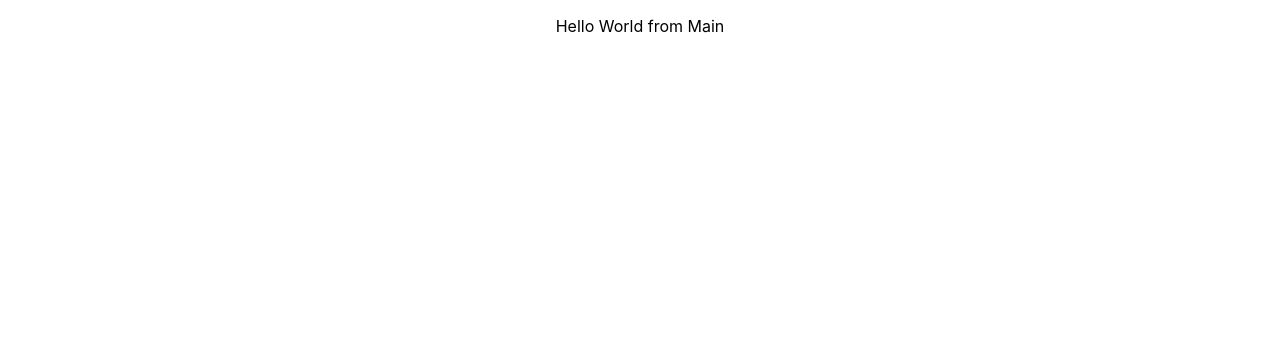
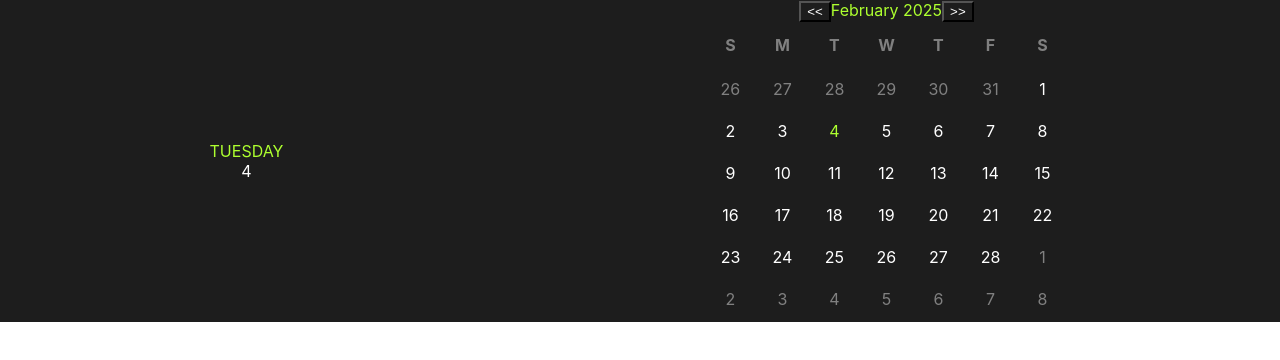
Before and after one commit to BriptimusPrimus/my-app-sample1, a React (Create React App) app: page / in a window 1280 px wide. Shown: the top 360 px of the page. Built offline with nearby package versions, Linux system fonts and the light colour scheme.

Commit message:
Calendar by Victor

```diff
--- /dev/null
+++ b/src/components/Calendar.js
@@ -0,0 +1,170 @@
+import { useState, useEffect } from "react";
+const dayInMilli = 24 * 60 * 60 * 1000;
+const LONG_DAYS = [
+  "SUNDAY",
+  "MONDAY",
+  "TUESDAY",
+  "WEDNESDAY",
+  "THURSDAY",
+  "FRIDAY",
+  "SATURDAY",
+];
+const LONG_MONTHS = [
+  "January",
+  "February",
+  "March",
+  "April",
+  "May",
+  "June",
+  "July",
+  "August",
+  "September",
+  "Octuber",
+  "November",
+  "December",
+];
+
+const Calendar = ({ value, onChange }) => {
+  const [days, setDays] = useState([]);
+  const today = new Date(value);
+
+  useEffect(() => {
+    const feb = today.getFullYear() % 4 === 0 ? 29 : 28;
+    const daysXMonth = [31, feb, 31, 30, 31, 30, 31, 31, 30, 31, 30, 31];
+    const e = new Date(today.getTime());
+    e.setDate(e.getDate() - e.getDate());
+    let a = Array(42).fill(null);
+    let i = 0;
+    if (e.getDay() !== 6) {
+      for (; i <= e.getDay(); i++) {
+        a[i] = new Date(e.getTime() - dayInMilli * (e.getDay() - i));
+      }
+    }
+    console.log(a);
+    for (let j = 1; j <= daysXMonth[today.getMonth()]; j++) {
+      a[i++] = new Date(e.getTime() + dayInMilli * j);
+    }
+    console.log(a);
+    e.setDate(e.getDate() + daysXMonth[today.getMonth()]);
+    for (let j = 1; i < a.length; j++) {
+      a[i++] = new Date(e.getTime() + dayInMilli * j);
+    }
+    console.log(a);
+    setDays(a);
+  }, [value]);
+
+  return (
+    <div
+      style={{
+        backgroundColor: "rgb(29,29,29)",
+        color: "white",
+        display: "flex",
+        alignItems: "center",
+        justifyContent: "space-around",
+      }}
+    >
+      <div
+        style={{
+          display: "flex",
+          flexDirection: "column",
+          alignItems: "center",
+          flexWrap: "nowrap",
+        }}
+      >
+        <div style={{ color: "greenyellow", flex: "1 1 auto" }}>
+          {LONG_DAYS[today.getDay()]}
+        </div>
+        <div style={{ flex: "3 1 auto" }}>{today.getDate()}</div>
+      </div>
+      <div style={{ display: "flex", flexFlow: "column" }}>
+        <div
+          style={{
+            textAlign: "center",
+            color: "greenyellow",
+          }}
+        >
+          <button
+            onClick={() => onChange(today.getTime() - dayInMilli)}
+            style={{ backgroundColor: "rgb(29,29,29)", color: "white" }}
+          >
+            {"<<"}
+          </button>
+          {LONG_MONTHS[today.getMonth()]} {today.getFullYear()}
+          <button
+            onClick={() => onChange(today.getTime() + dayInMilli)}
+            style={{ backgroundColor: "rgb(29,29,29)", color: "white" }}
+          >
+            {">>"}
+          </button>
+        </div>
+        <table>
+          <thead>
+            <tr
+              style={{
+                display: "grid",
+                gridTemplateColumns: "repeat(7, 1fr)",
+                color: "gray",
+              }}
+            >
+              {["S", "M", "T", "W", "T", "F", "S"].map((d, i) => (
+                <th
+                  style={{
+                    minHeight: 40,
+                    minWidth: 50,
+                    alignContent: "center",
+                  }}
+                  key={"head-" + i}
+                >
+                  {d}
+                </th>
+              ))}
+            </tr>
+          </thead>
+          <tbody>
+            {[...Array(days.length / 7)].map((_, i) => (
+              <tr
+                key={"week-" + i}
+                style={{
+                  display: "grid",
+                  gridTemplateColumns: "repeat(7, 1fr)",
+                }}
+              >
+                {[...Array(7)].map((_, j) => {
+                  const isThisMonth =
+                    today.getMonth() === days[i * 7 + j]?.getMonth();
+                  const isToday =
+                    isThisMonth &&
+                    today.getDate() === days[i * 7 + j]?.getDate();
+
+                  return (
+                    <td
+                      key={i * 7 + j}
+                      onClick={() => onChange(days[i * 7 + j]?.getTime())}
+                      style={{
+                        color: isToday
+                          ? "greenyellow"
+                          : isThisMonth
+                          ? "white"
+                          : "gray",
+                        minHeight: 34,
+                        minWidth: 44,
+                        alignContent: "center",
+                        textAlign: "center",
+                        padding: 4,
+                        cursor: "pointer",
+                      }}
+                    >
+                      {days[i * 7 + j]?.getDate()}
+                    </td>
+                  );
+                })}
+              </tr>
+            ))}
+          </tbody>
+        </table>
+      </div>
+    </div>
+  );
+};
+
+export default Calendar;
--- /dev/null
+++ b/src/components/CalendarPage.js
@@ -0,0 +1,13 @@
+import { useState } from "react";
+import Calendar from "../components/Calendar";
+
+const CalendarPage = ({}) => {
+  const [date, setDate] = useState(Date.now());
+  return (
+    <div>
+      <Calendar value={date} onChange={setDate} />
+    </div>
+  );
+};
+
+export default CalendarPage;
--- a/src/components/Main.js
+++ b/src/components/Main.js
@@ -1,8 +1,11 @@
 import './Main.css';
+import CalendarPage from './CalendarPage';
 
 function Main() {
     return (
-        <p>Hello World from Main</p>
+        <>
+            <CalendarPage />
+        </>
     )
 }
 
```
